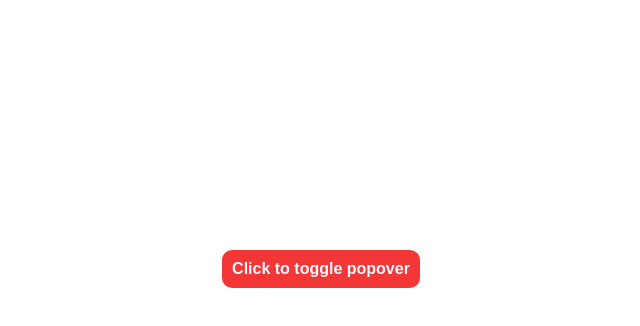
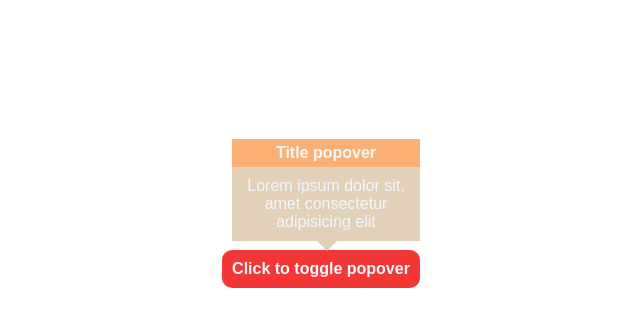
Before and after one commit to vikkelas/ahj_homework_5, a website built with webpack: page src/index.html in a window 1280 px wide. Shown: the whole page, without its empty margins (319-959 px from the left). Built offline with nearby package versions, Linux system fonts and the light colour scheme.

Commit message:
home work 5

```diff
--- a/src/css/style.css
+++ b/src/css/style.css
@@ -6,6 +6,7 @@
 }
 
 .button_style {
+  position: relative;
   cursor: pointer;
   color: aliceblue;
   background-color: rgb(243, 55, 55);
@@ -25,7 +26,8 @@
 }
 
 .popover {
-  display: none;
+  display: block;
+  font-weight: normal;
   position: absolute;
 }
 
@@ -61,5 +63,5 @@
 }
 
 .active {
-  display: inline-block;
+  display: block;
 }
--- a/src/js/popover.js
+++ b/src/js/popover.js
@@ -8,15 +8,16 @@ export default function popoverClick() {
   button.textContent = 'Click to toggle popover';
   button.classList.add('button_style');
   button.style.position = 'relative';
-  container.appendChild(popover);
+  button.appendChild(popover);
   popover.classList.add('popover');
   popover.innerHTML = `
   <div class="popover__title">Title popover</div>
   <div class="popover__content">Lorem ipsum dolor sit, amet consectetur adipisicing elit</div>
   <div class="popover__arrow"></div>
   `;
-  const marginCont = Number(window.getComputedStyle(container).marginTop.replace('px', ''));
-  popover.style.bottom = `${marginCont + 10}px`;
+  const arrow = document.querySelector('.popover__arrow');
+  const marginArrow = Math.abs(window.getComputedStyle(arrow, ':before').marginLeft.replace('px', ''));
+  popover.style.bottom = `${button.offsetHeight + marginArrow}px`;
 
   button.addEventListener('click', (e) => {
     e.preventDefault();
```
